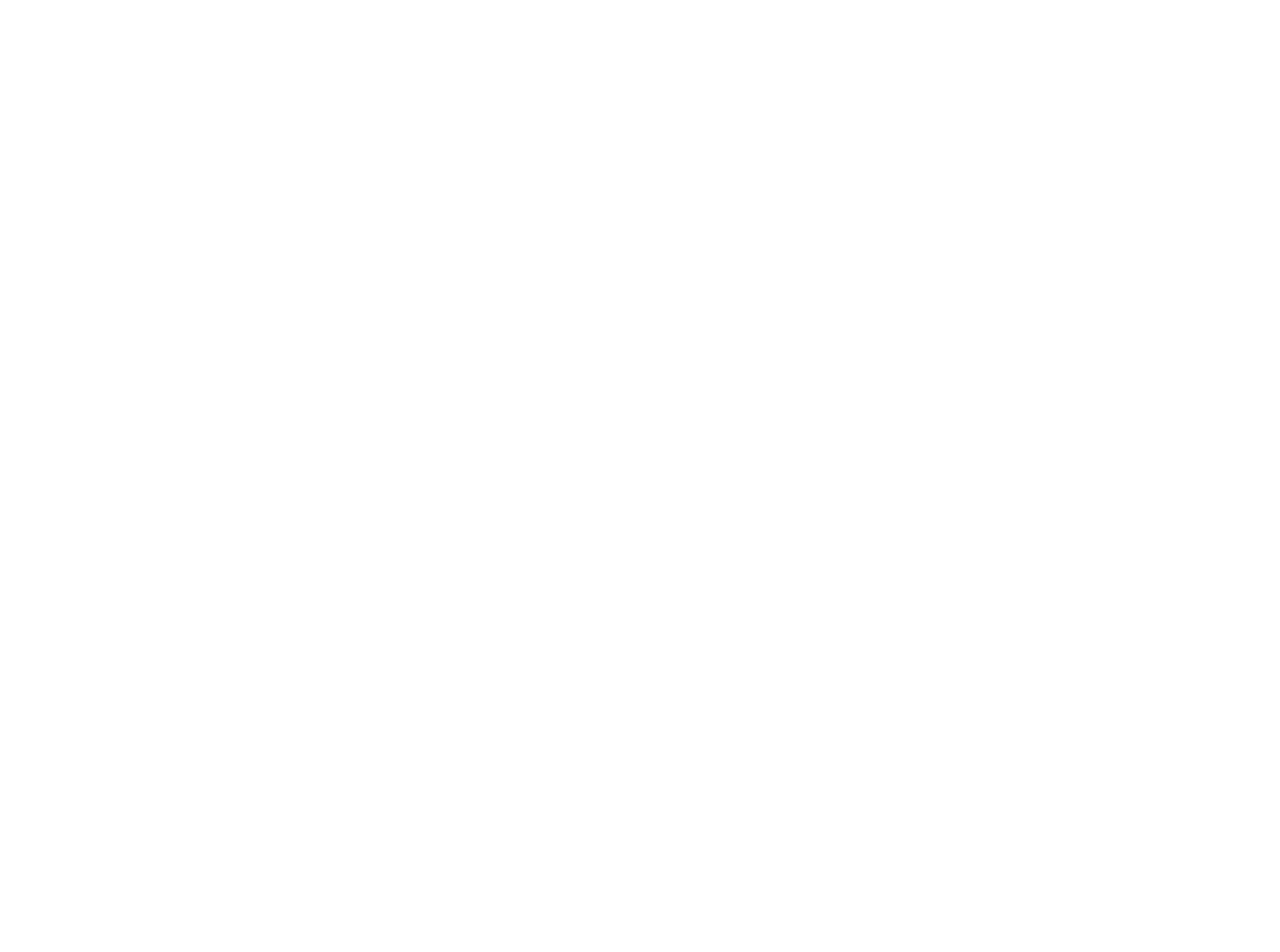
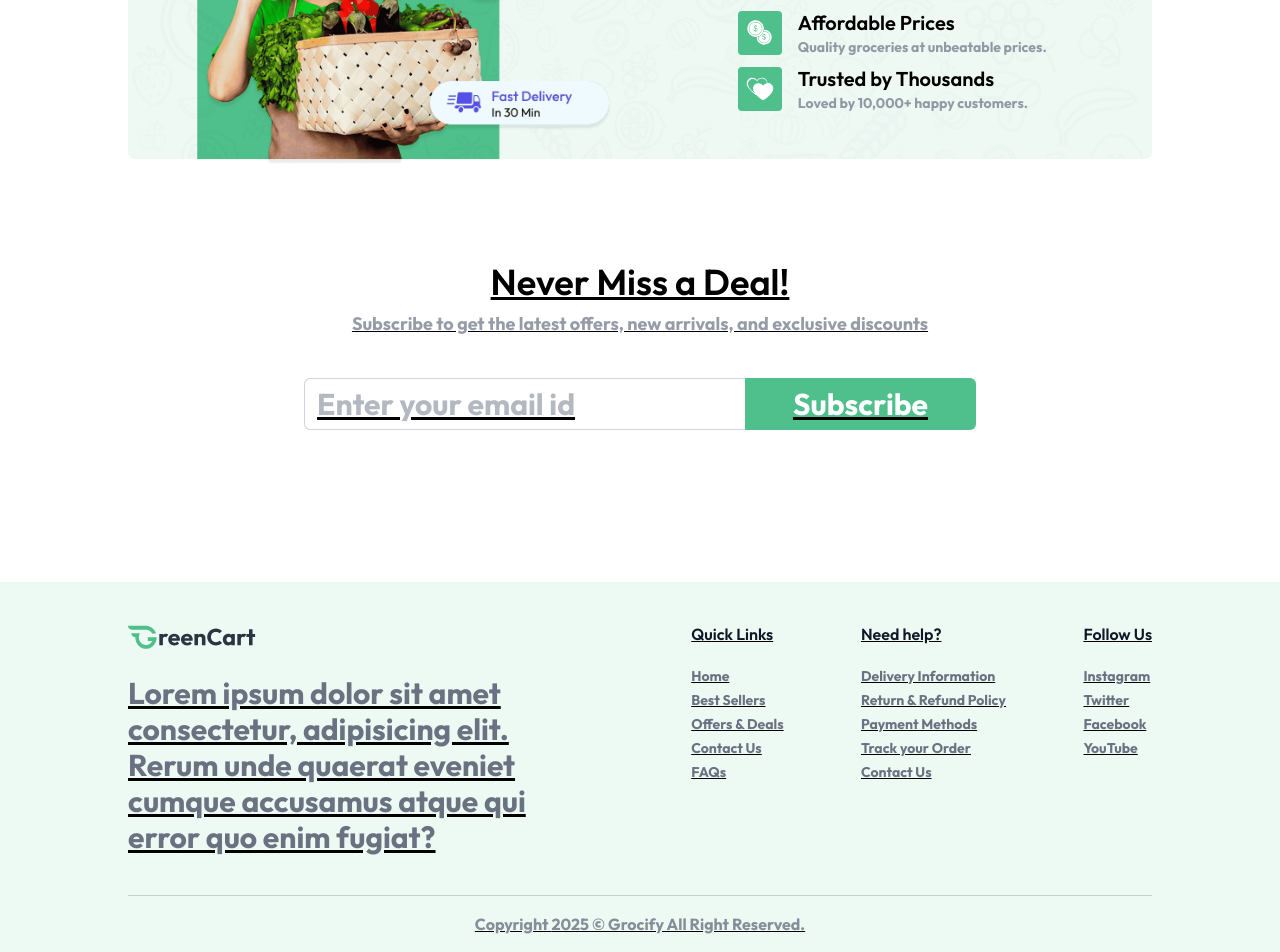
Before and after one commit to Akash-Raj9/GroceryApp, a React (Vite) app in the folder client/: page / in a window 1280 px wide. Shown: the part 1561-2513 px from the top of the page. Before the commit the page ends 1249 px from the top, so only its background shows below. Built offline with nearby package versions, Linux system fonts and the light colour scheme.

Commit message:
banner_newsletter_footer

```diff
--- a/client/src/App.jsx
+++ b/client/src/App.jsx
@@ -5,6 +5,7 @@
 import { Route, Routes, useLocation } from 'react-router-dom'
 import {ToastContainer} from 'react-toastify'
 import 'react-toastify/dist/ReactToastify.css'
+import Footer from './components/Footer'
 
 const App = () => {
 
@@ -21,6 +22,7 @@
           <Route path='/' element={<Home/>} />
         </Routes>
       </div>
+      {!isSellerPath && <Footer/>}
        <ToastContainer
         position="top-center"
         autoClose={1500}
--- /dev/null
+++ b/client/src/components/BottomBanner.jsx
@@ -0,0 +1,28 @@
+import React from 'react'
+import {assets, features} from '../assets/assets';
+
+const BottomBanner = () => {
+  return (
+    <div className='relative mt-24' >
+      <img src={assets.bottom_banner_image} alt="bottom Banner" className='w-full hidden md:block' />
+      <img src={assets.bottom_banner_image_sm} alt="bottom Banner" className='w-full md:hidden' />
+
+      <div className='absolute inset-0 flex flex-col items-center md:items-end md:justify-center pt-16 md:pt-0 md:pr-24' >
+        <div>
+          <h1 className='text-2xl md:text-3xl font-semibold text-primary mb-6' >why we are the best</h1>
+          {features.map((feature,index)=>(
+            <div key={index} className='flex items-center gap-4 mt-2' >
+              <img src={feature.icon} alt={feature.title} className='md:w-11 w-9' />
+              <div>
+                <h3 className='text-lg md:text-xl font-semibold' >{feature.title}</h3>
+                <p className='text-gray-500/70 text-xs md:text-sm' >{feature.description}</p>
+              </div>
+            </div>
+          ))}
+        </div>
+      </div>
+    </div>
+  )
+}
+
+export default BottomBanner
--- /dev/null
+++ b/client/src/components/Footer.jsx
@@ -0,0 +1,34 @@
+import { assets, footerLinks } from "../assets/assets";
+
+const Footer = () => {
+
+    return (
+        <div className="px-6 md:px-16 lg:px-24 xl:px-32 mt-24 bg-primary/10 ">
+            <div className="flex flex-col md:flex-row items-start justify-between gap-10 py-10 border-b border-gray-500/30 text-gray-500">
+                <div>
+                    <img className="w-34 md:w-32" src={assets.logo} alt="logo" />
+                    <p className="max-w-[410px] mt-6">Lorem ipsum dolor sit amet consectetur, adipisicing elit. Rerum unde quaerat eveniet cumque accusamus atque qui error quo enim fugiat?</p>
+                </div>
+                <div className="flex flex-wrap justify-between w-full md:w-[45%] gap-5">
+                    {footerLinks.map((section, index) => (
+                        <div key={index}>
+                            <h3 className="font-semibold text-base text-gray-900 md:mb-5 mb-2">{section.title}</h3>
+                            <ul className="text-sm space-y-1">
+                                {section.links.map((link, i) => (
+                                    <li key={i}>
+                                        <a href={link.url} className="hover:underline transition">{link.text}</a>
+                                    </li>
+                                ))}
+                            </ul>
+                        </div>
+                    ))}
+                </div>
+            </div>
+            <p className="py-4 text-center text-sm md:text-base text-gray-500/80">
+                Copyright {new Date().getFullYear()} © Grocify All Right Reserved.
+            </p>
+        </div>
+    );
+};
+
+export default Footer;
--- /dev/null
+++ b/client/src/components/Subscription.jsx
@@ -0,0 +1,25 @@
+import React from 'react'
+
+const Subscription = () => {
+  return (
+    <div className="flex flex-col items-center justify-center text-center space-y-2 mt-24 pb-14">
+            <h1 className="md:text-4xl text-2xl font-semibold">Never Miss a Deal!</h1>
+            <p className="md:text-lg text-gray-500/70 pb-8">
+                Subscribe to get the latest offers, new arrivals, and exclusive discounts
+            </p>
+            <form className="flex items-center justify-between max-w-2xl w-full md:h-13 h-12">
+                <input
+                    className="border border-gray-300 rounded-md h-full border-r-0 outline-none w-full rounded-r-none px-3 text-gray-500"
+                    type="text"
+                    placeholder="Enter your email id"
+                    required
+                />
+                <button type="submit" className="md:px-12 px-8 h-full text-white bg-primary  hover:bg-primary-dull transition-all cursor-pointer rounded-md rounded-l-none">
+                    Subscribe
+                </button>
+            </form>
+    </div>
+  )
+}
+
+export default Subscription
--- a/client/src/pages/Home.jsx
+++ b/client/src/pages/Home.jsx
@@ -2,6 +2,9 @@
 import Banner from '../components/Banner'
 import Categories from '../components/Categories'
 import BestSeller from '../components/BestSeller'
+import BottomBanner from '../components/BottomBanner'
+import Subscription from '../components/Subscription'
+import Footer from '../components/Footer'
 
 const Home = () => {
   return (
@@ -9,6 +12,8 @@
       <Banner/>
       <Categories/>
       <BestSeller/>
+      <BottomBanner/>
+      <Subscription/>
     </div>
   )
 }
```
